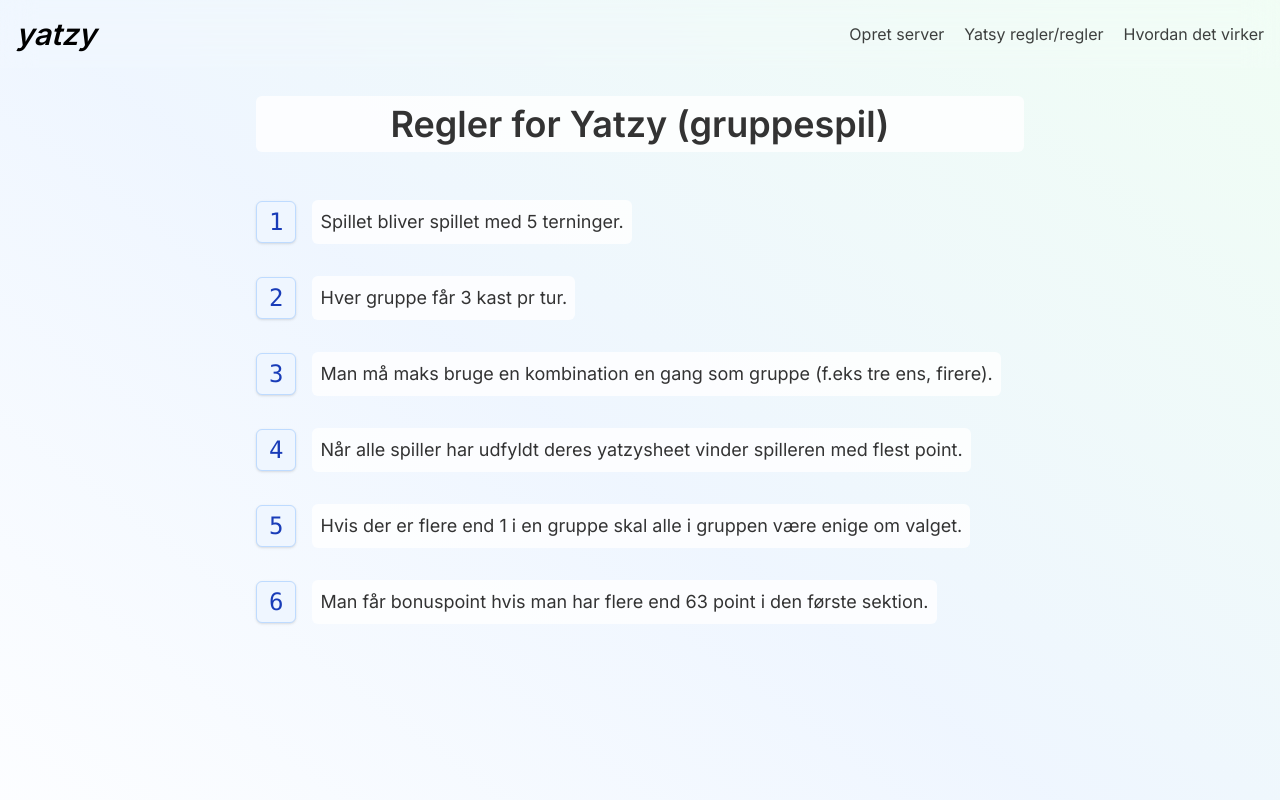
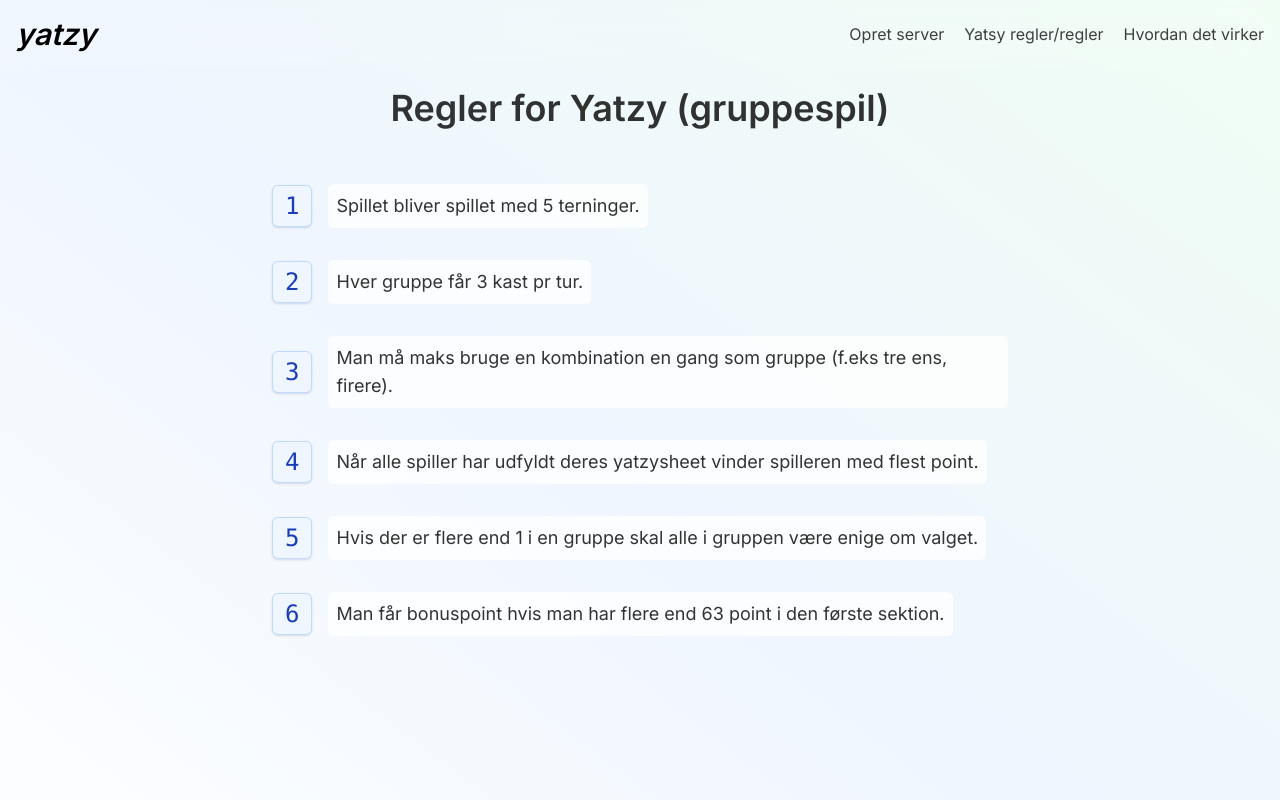
Before and after one commit to Zakers540/jatzy, a Next.js app: page /regler in a window 1280 px wide. Shown: the top 800 px of the page. Built offline with nearby package versions, Linux system fonts and the light colour scheme.

Commit message:
improved styling

```diff
--- a/app/regler/page.tsx
+++ b/app/regler/page.tsx
@@ -23,9 +23,9 @@ const regler = [
 
 export default function Page() {
     return (
-        <main className="min-h-screen w-full flex flex-col items-center pt-24">
-            <div className="max-w-3xl w-full">
-                <h1 className="text-center text-black/80 text-4xl font-semibold bg-white/80 rounded-md p-2 mb-12">
+        <main className="min-h-screen w-full flex flex-col items-center pt-24 md:pt-16">
+            <div className="max-w-3xl p-4 w-full">
+                <h1 className="text-center text-black/80 text-4xl font-semibold rounded-md p-2 mb-12">
                     Regler for Yatzy (gruppespil)
                 </h1>
 
```
